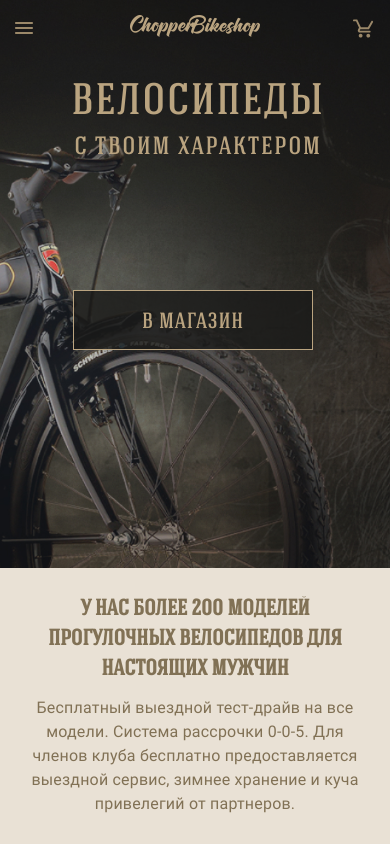
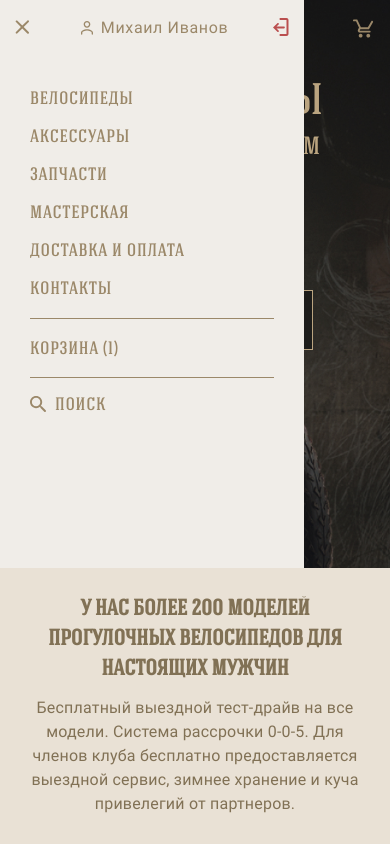
Before and after one commit to ZinchAndrey/bike-shop, a website: page source/index.html in a window 390 px wide. Shown: the top 844 px of the page. Drawn offline with nearby package versions, Linux system fonts and the light colour scheme; files that its build step writes are made by us from their sources.

Commit message:
Добавляет стилизацию меню моб версии

```diff
--- a/source/index.html
+++ b/source/index.html
@@ -22,6 +22,12 @@
         </a>
       </div>
       <div class="page-header__nav nav">
+        <!-- вставить на другие страницы  -->
+        <div class="nav__user">
+          <button class="nav__button-close"></button>
+          <a href="#" class="nav__user-link">Михаил Иванов</a>
+          <button class="nav__button-exit"></button>
+        </div>
         <ul class="nav__list">
           <li class="nav__item"><a href="catalog.html">Велосипеды</a></li>
           <li class="nav__item"><a href="">Аксессуары</a></li>
@@ -29,6 +35,9 @@
           <li class="nav__item"><a href="">Мастерская</a></li>
           <li class="nav__item"><a href="">Доставка и оплата</a></li>
           <li class="nav__item"><a href="">Контакты</a></li>
+          <!-- вставить на другие страницы  -->
+          <li class="nav__item nav__item--basket"><a href="">Корзина (1)</a></li>
+          <li class="nav__item nav__item--search"><a href="">Поиск</a></li>
         </ul>
       </div>
       <div class="page-header__user-block">
--- a/source/sass/blocks/nav.scss
+++ b/source/sass/blocks/nav.scss
@@ -2,6 +2,10 @@
   padding: 0 20px;
   box-sizing: content-box;
   width: 740px;
+}
+
+.nav__user {
+  display: none;
 }
 
 .nav__list {
@@ -20,8 +24,90 @@
   &--active {
     color: $red;
   }
+
+  &--basket,
+  &--search {
+    display: none;
+  }
 }
 
 .nav__item:last-child {
   padding-right: 0;
 }
+
+@media (max-width: 1023px) {
+  .nav {
+    position: absolute;
+    left: 0;
+    top: 0;
+    width: 304px;
+    height: 568px;
+    background-color: $grey-border;
+    padding: 0;
+  }
+
+  .nav__user {
+    display: flex;
+    padding: 15px;
+    padding-top: 18px;
+    justify-content: space-between;
+    font-size: 16px;
+    line-height: 19px;
+    letter-spacing: 0.04em;
+    font-family: $roboto;
+    text-transform: none;
+    margin-bottom: 27px;
+  }
+
+  .nav__user-link {
+    padding-left: 25px;
+    background: url("../img/user-icon-mob.svg") no-repeat 5px;
+  }
+
+  .nav__button-close,
+  .nav__button-exit {
+    background-color: inherit;
+    border: none;
+    width: 18px;
+    height: 18px;
+    padding: 0;
+
+    &:focus {
+      outline: none;
+    }
+  }
+
+  .nav__button-close {
+    background: url("../img/close-icon-mob.svg") no-repeat left;
+  }
+
+  .nav__button-exit {
+    background: url("../img/exit-mob.svg") no-repeat right;
+  }
+
+  .nav__list {
+    flex-direction: column;
+    padding: 0 30px;
+  }
+
+  .nav__item {
+    padding: 10px 0;
+  }
+
+  .nav__item--basket,
+  .nav__item--search {
+    display: inherit;
+  }
+
+  .nav__item--search {
+    padding: 17px 0 17px 25px;
+    background: url("../img/search-menu-mob.svg") no-repeat left;
+  }
+
+  .nav__item--basket {
+    margin-top: 11px;
+    padding: 20px 0;
+    border-top: 1px solid $dark-beige-text;
+    border-bottom: 1px solid $dark-beige-text;
+  }
+}
--- a/source/sass/blocks/page-header.scss
+++ b/source/sass/blocks/page-header.scss
@@ -130,11 +130,12 @@
 @media (max-width: 1023px) {
   .page-header__container {
     padding: 15px;
+    position: relative;
   }
 
-  .page-header__nav {
-    display: none;
-  }
+  // .page-header__nav {
+  //   display: none;
+  // }
 
   .page-header__menu-button {
     display: inherit;
--- a/source/sass/blocks/sidebar.scss
+++ b/source/sass/blocks/sidebar.scss
@@ -76,6 +76,7 @@
   padding-left: 0;
   padding-right: 15px;
   text-align: left;
+  letter-spacing: 0.04em;
   color: inherit;
   border: none;
   background: url("../img/accordion-open.svg") no-repeat right;
```
Also changed, not shown: build/css/style.min.css, build/img/exit-mob.svg (added), build/img/search-menu-mob.svg (added), build/img/user-icon-mob.svg (added), build/index.html, source/img/exit-mob.svg (added), source/img/search-menu-mob.svg (added), source/img/user-icon-mob.svg (added), 1 other file.
